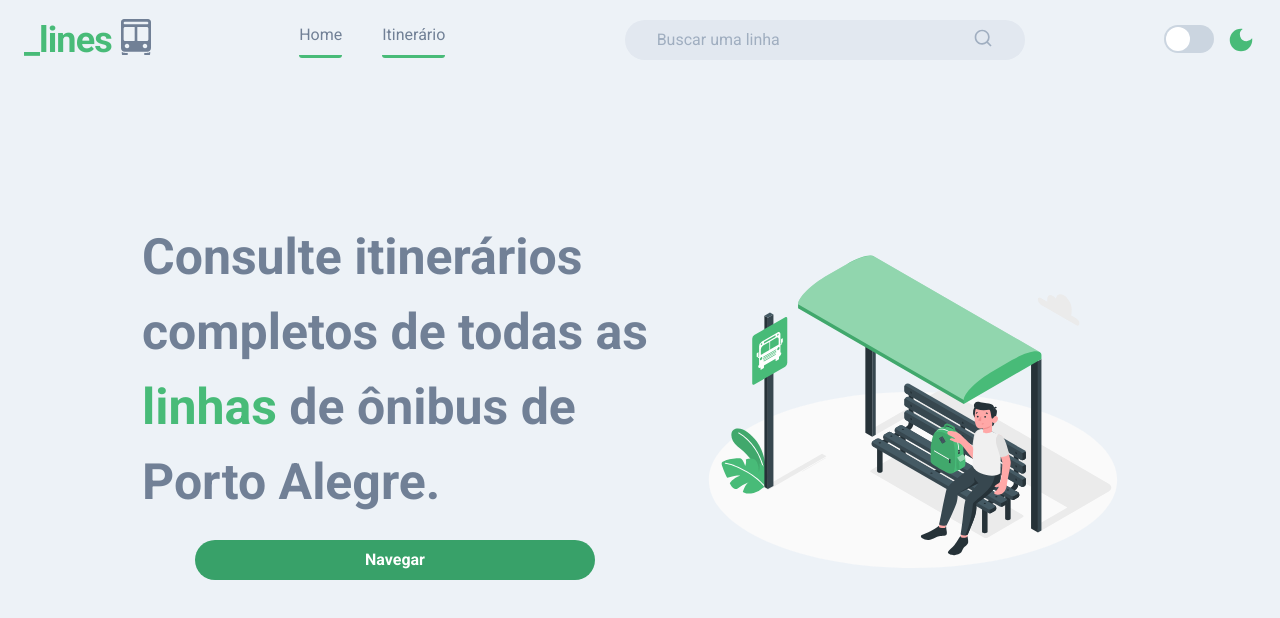
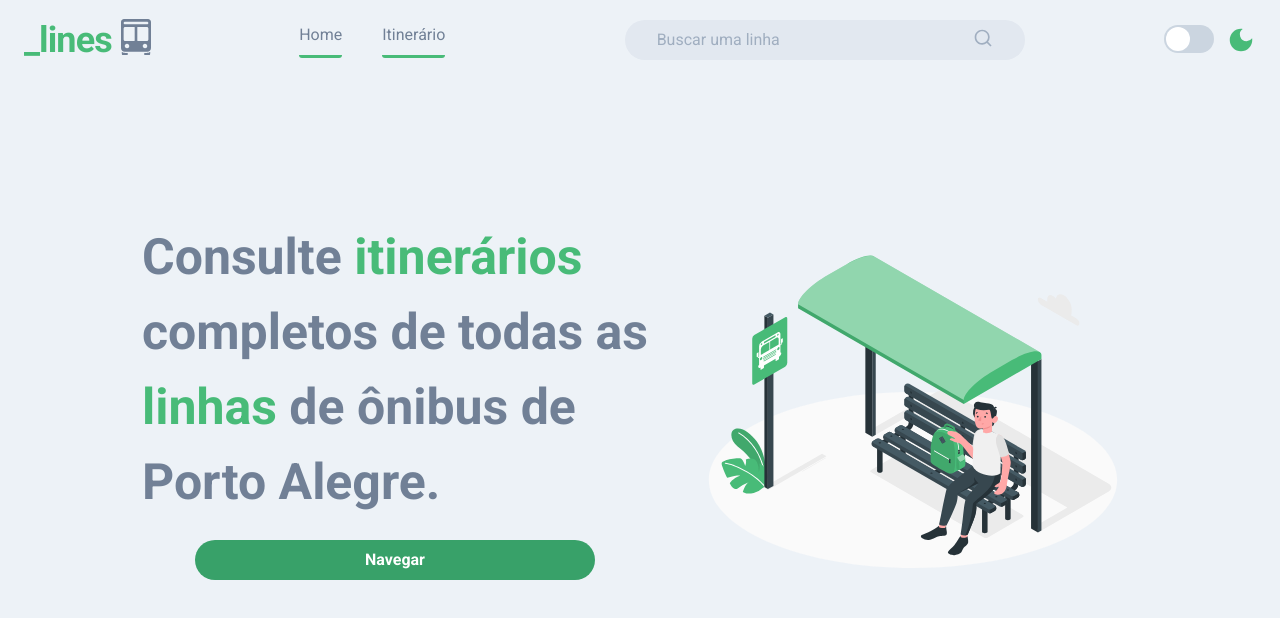
Before and after one commit to naMoraezDev/next-lines, a Next.js app: page / in a window 1280 px wide. Shown: the top 618 px of the page. Built offline with nearby package versions, Linux system fonts and the light colour scheme.

Commit message:
fix: change components folder location

```diff
--- a/src/pages/_app.tsx
+++ b/src/pages/_app.tsx
@@ -2,7 +2,7 @@ import { theme } from "@/styles/theme";
 import { ChakraProvider } from "@chakra-ui/react";
 import type { AppProps } from "next/app";
 import { Roboto } from "next/font/google";
-import { Header } from "./components/Header";
+import { Header } from "../components/Header";
 
 const roboto = Roboto({ weight: ["400", "500", "700"], subsets: ["latin"] });
 
--- a/src/pages/index.tsx
+++ b/src/pages/index.tsx
@@ -6,7 +6,11 @@ export default function Home() {
     <Flex align="center" w="100vw" justify="center" h="80vh" gap="10">
       <Stack gap={5}>
         <Text fontWeight="bold" fontSize="50">
-          Consulte itinerários <br /> completos de todas as <br />
+          Consulte{" "}
+          <Text as="span" color="green.400">
+            itinerários
+          </Text>{" "}
+          <br /> completos de todas as <br />
           <Text as="span" color="green.400">
             linhas{" "}
           </Text>
```
Also changed, not shown: src/components/Header/index.ts (renamed from src/pages/components/Header/index.ts), src/components/Header/view.tsx (renamed from src/pages/components/Header/view.tsx).
